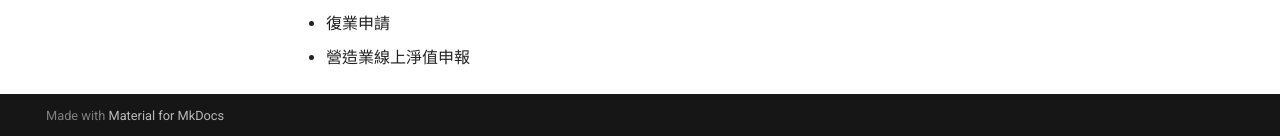
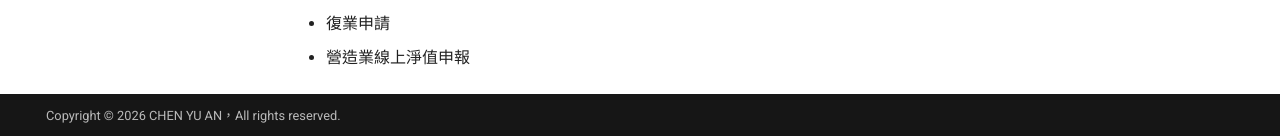
Before and after one commit to heke0621/online_system_tutorial, an MkDocs documentation site: the page built from docs/index.md, in a window 1280 px wide and 900 px high, scrolled down 1899 px. Shown: the part 761-897 px from the top of the window. Built offline with MkDocs 1.6.1 and Material for MkDocs 9.7.7, drawn with Linux system fonts in a browser that asks for light colours.

Commit message:
footer內容修正

```diff
--- a/mkdocs.yml
+++ b/mkdocs.yml
@@ -71,6 +71,7 @@ plugins:
   - search
   - tags
   - social:
+
       #cards_layout_dir: layouts
       cards_layout: default
       cards_layout_options:
@@ -80,7 +81,10 @@ plugins:
         description: 內政部國土署114年度營造業登記線上化系統操作指南
       #debug: true
 
+extra:
+  generator: false
 
+copyright: Copyright &copy;  2026 CHEN YU AN，All rights reserved.
 
 
 nav:
```
